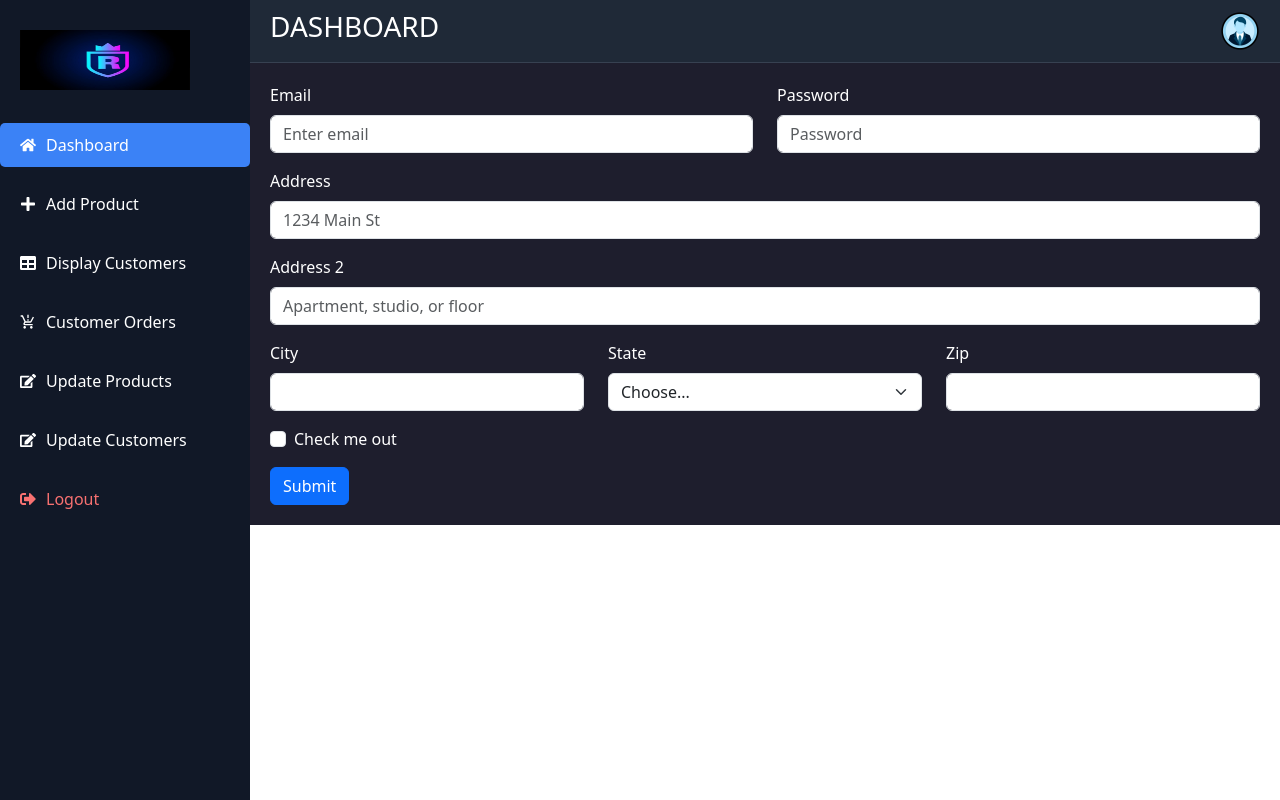
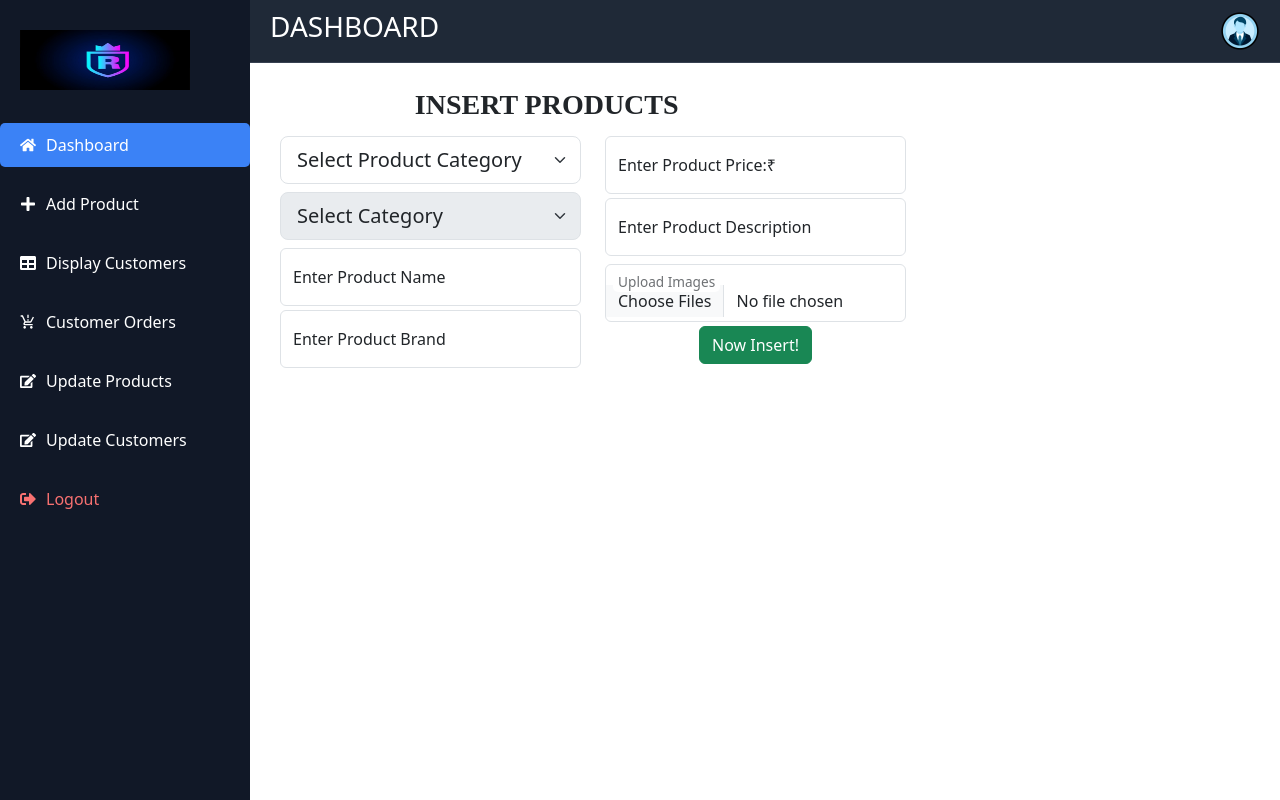
Before and after one commit to Rajankumar9955/E-Commerce, a React (Vite) app in the folder client/: page /admindashboard/insertproduct in a window 1280 px wide. Built offline with nearby package versions, Linux system fonts and the light colour scheme.

Commit message:
product insert section

```diff
--- a/client/src/Admin/AdminDashboard.jsx
+++ b/client/src/Admin/AdminDashboard.jsx
@@ -61,7 +61,7 @@ import { FaBars, FaTimes, FaHome, FaPlus, FaTable,FaEdit, FaSignOutAlt } from "r
 const AdminDashboard = () => {
     const [menuOpen, setMenuOpen] = useState(false);
     return (
-        <div className="dashboard-container">
+        <div id="dashboard-container">
             {/* Sidebar */}
             <div className={`sidebar ${menuOpen ? "show" : ""}`}>
                 <div className="sidebar-header">
@@ -98,11 +98,11 @@ const AdminDashboard = () => {
                     </div>
                 </header>
 
-                <main>
+                <div>
 
                     <Outlet />
 
-                </main>
+                </div>
             </div>
         </div>
     );
--- a/client/src/Css/AdminDashboard.css
+++ b/client/src/Css/AdminDashboard.css
@@ -40,10 +40,10 @@
 
 
 /* General Styling */
-.dashboard-container {
+#dashboard-container {
     display: flex;
     height: auto;
-    background-color: #1e1e2d;
+    /* background-color: #1e1e2d; */
 }
 
 /* Sidebar */
@@ -59,6 +59,7 @@
     left: 0;
     top: 0;
     transition: transform 0.3s ease-in-out;
+    z-index: 1;
 }
 
 /* Sidebar Hidden for Small Screens */
@@ -99,6 +100,7 @@
 .sidebar-menu {
     list-style: none;
     padding: 0;
+
 }
 
 .sidebar-menu li {
--- a/client/src/Pages/InsertProduct.jsx
+++ b/client/src/Pages/InsertProduct.jsx
@@ -1,68 +1,121 @@
+import Row from 'react-bootstrap/Row';
+import Col from 'react-bootstrap/Col';
 
+import FloatingLabel from 'react-bootstrap/FloatingLabel';
+import Form from 'react-bootstrap/Form';
 import Button from 'react-bootstrap/Button';
-import Col from 'react-bootstrap/Col';
-import Form from 'react-bootstrap/Form';
-import Row from 'react-bootstrap/Row';
+import { use, useState } from 'react';
+const InsertProduct=()=>{
+    const [input,setInput]=useState({});
+    const [images,setimages]=useState([]);
+    const [selectCategory, setSelectCategory]=useState("");
+    const [subCategories, setSubCategories]=useState([]);
+    const [selectSubCategory, setSelectSubCategory]=useState("");
 
 
-const InsertProduct=()=>{
+    const categories={
+        Furniture: ["Living Room Furniture", "Bedroom Furniture", "Dining Room Furniture", "Office Furniture", "Kids Furniture"],
+        Handbag: ["Tote Bags", "Shoulder Bags", "Crossbody Bags","Backpacks", "Belt Bags"],
+        Books: ["Fiction", "Non-Fiction", "Children's Books", "Academic & Educational", "Comics & Graphic Novels", "Religion & Spirituality","Arts & Entertainment", "Cookbooks & Food", "Poetry & Drama"],
+        Tech:["Computers & Accessories", "Mobile Phones", "Audio & Sound Devices", "Gaming & Accessories", "Smart Home & IoT Devices", "Wearable Technology", "Cameras & Photography Equipment", "Office & Productivity", "Electric Vehicles & Accessories"],
+        Sneakers: ["Athletic Sneakers", "Casual & Lifestyle Sneakers", "Fashion & Designer Sneakers", "Streetwear & Hype Sneakers", "Outdoor & Hiking Sneakers"],
+        Travels: ["Luggage & Bags", "Travel Accessories", "Electronics & Gadgets", "Toiletries & Personal Care", "Safety & Security", "Travel Clothing & Footwear"],
+    }
+
+    const handleCategoryChange=(e)=>{
+        const category=e.target.value;
+        setSelectCategory(category);
+        setSubCategories(categories[category] || []);
+        setSelectSubCategory("");
+    }
+
+    const handleSubCategoryChange=(e)=>{
+        setSelectSubCategory(e.target.value)
+    }
+
+     const handleInput=(e)=>{
+        const {name,value}=e.target;
+        setInput(values=>({...values, [value]:name}))
+        console.log(input)
+     }
+
+     //images upload here
+     const handleFileChange=(e)=>{
+        setimages([...e.target.files])
+     }
+
+
+     const handleSubmit=(e)=>{
+        e.preventDefault();
+
+     }
+
+
     return(
         <>
-        <div>
-            <div>
-            <Form>
-      <Row className="mb-3">
-        <Form.Group as={Col} controlId="formGridEmail">
-          <Form.Label>Email</Form.Label>
-          <Form.Control type="email" placeholder="Enter email" />
-        </Form.Group>
+        <h3  style={{ marginLeft:"16%",marginTop:"25px",fontFamily:"cursive", fontWeight:"bold"}}>INSERT PRODUCTS</h3>
+        <div style={{width:"90%",}}>
+            <div style={{marginLeft:"30px", marginTop:"15px"}}>
+      <Row>
+        <div style={{width:"325px"}}>
+        <Col>
 
-        <Form.Group as={Col} controlId="formGridPassword">
-          <Form.Label>Password</Form.Label>
-          <Form.Control type="password" placeholder="Password" />
-        </Form.Group>
+        <Form.Select size="lg" className="mb-2" value={selectCategory}  onChange={handleCategoryChange}>
+        <option value="">Select Product Category</option>
+         {Object.keys(categories).map((cat) => (
+              <option key={cat} value={cat}>{cat}</option>
+            ))}
+        </Form.Select>
+
+        {/* {Object.keys(categories).map((cat)=>{
+            <option keys={cat} value={cat}>{cat}</option>
+        })} */}
+
+
+
+        <Form.Select size="lg" className="mb-2" value={selectSubCategory} onChange={handleSubCategoryChange}   disabled={!selectCategory}>
+        <option value="">Select Category</option>
+        {subCategories.map((sub)=>{
+          <option key={sub} value={sub}>{sub}</option>
+        })}
+       </Form.Select>
+
+
+
+        <FloatingLabel controlId="floatingInput" label="Enter Product Name"  className="mb-1">
+        <Form.Control type="text" placeholder="name@example.com" name='productname' value={input.productname} onChange={handleInput}/>
+      </FloatingLabel>
+
+      <FloatingLabel controlId="floatingPassword" label="Enter Product Brand"  className="mb-1">
+        <Form.Control type="text" placeholder="Enter Product Brand" name='productbrand' value={input.productbrand} onChange={handleInput} />
+      </FloatingLabel>
+
+        </Col>
+        </div>
+
+
+       <div style={{width:"325px"}} align="center">
+        <Col>
+
+        <FloatingLabel controlId="floatingInput" label="Enter Product Price:₹" className="mb-1">
+        <Form.Control type="number" placeholder="name@example.com" name='productprice' value={input.productprice} onChange={handleInput} />
+      </FloatingLabel>
+
+      <FloatingLabel controlId="floatingPassword" label="Enter Product Description" className="mb-2">
+        <Form.Control type="text" placeholder="Enter Product Description" name='description' value={input.description} onChange={handleInput} />
+      </FloatingLabel>
+
+      <FloatingLabel controlId="floatingPassword" label="Upload Images" className="mb-1">
+        <Form.Control type="file" multiple placeholder="Upload Images" onChange={handleFileChange} />
+      </FloatingLabel>
+
+        <Button variant='success' onClick={handleSubmit}>Now Insert!</Button>
+        </Col>
+        </div>
       </Row>
 
-      <Form.Group className="mb-3" controlId="formGridAddress1">
-        <Form.Label>Address</Form.Label>
-        <Form.Control placeholder="1234 Main St" />
-      </Form.Group>
-
-      <Form.Group className="mb-3" controlId="formGridAddress2">
-        <Form.Label>Address 2</Form.Label>
-        <Form.Control placeholder="Apartment, studio, or floor" />
-      </Form.Group>
-
-      <Row className="mb-3">
-        <Form.Group as={Col} controlId="formGridCity">
-          <Form.Label>City</Form.Label>
-          <Form.Control />
-        </Form.Group>
-
-        <Form.Group as={Col} controlId="formGridState">
-          <Form.Label>State</Form.Label>
-          <Form.Select defaultValue="Choose...">
-            <option>Choose...</option>
-            <option>...</option>
-          </Form.Select>
-        </Form.Group>
-
-        <Form.Group as={Col} controlId="formGridZip">
-          <Form.Label>Zip</Form.Label>
-          <Form.Control />
-        </Form.Group>
-      </Row>
-
-      <Form.Group className="mb-3" id="formGridCheckbox">
-        <Form.Check type="checkbox" label="Check me out" />
-      </Form.Group>
-
-      <Button variant="primary" type="submit">
-        Submit
-      </Button>
-    </Form>
-            </div>
-        </div>
+    </div>
+    </div>
         </>
     )
 }
--- /dev/null
+++ b/client/src/config.jsx
@@ -0,0 +1,6 @@
+
+
+
+
+const BASE_URL="http://localhost:8080";
+export default BASE_URL;
```
